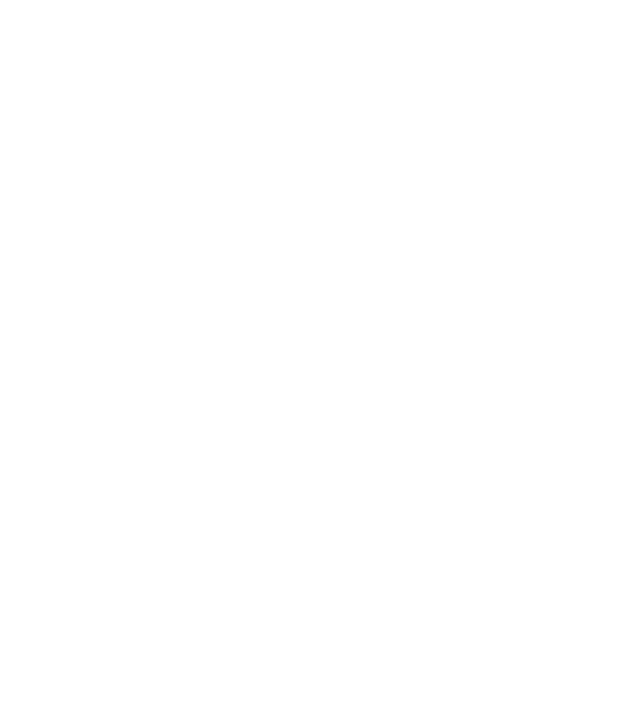
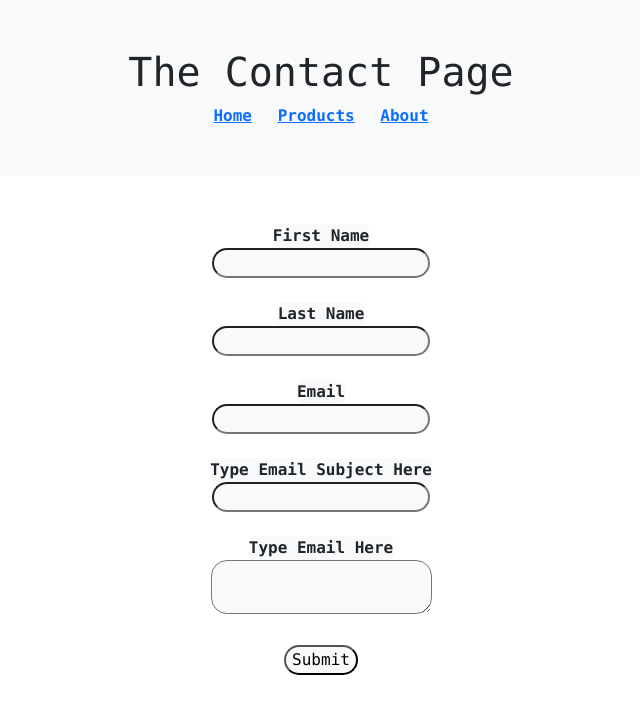
Before and after one commit to Brayn-Meyer/exercise4-html-bootstrap, a plain HTML site: page contact.html in a window 1280 px wide. Shown: the whole page, without its empty margins (319-959 px from the left). Drawn offline with nearby package versions, Linux system fonts and the light colour scheme.

Commit message:
Added the about and contact pages.

```diff
--- a/contact.html
+++ b/contact.html
@@ -6,7 +6,38 @@
     <title>The Shoe Store - Contact</title>
     <link href="https://cdn.jsdelivr.net/npm/bootstrap@5.3.6/dist/css/bootstrap.min.css" rel="stylesheet" integrity="sha384-4Q6Gf2aSP4eDXB8Miphtr37CMZZQ5oXLH2yaXMJ2w8e2ZtHTl7GptT4jmndRuHDT" crossorigin="anonymous">
 </head>
-<body>
+<body class="font-monospace fw-bold">
+    <header class="container text-center bg-light bg-gradient rounded-bottom-4">
+        <div class="py-5 mb-5">
+            <h1 >The Contact Page</h1>
+            <a href="./index.html" class="px-2">Home</a>
+            <a href="./products.html" class="px-2">Products</a>
+            <a href="./about.html" class="px-2">About</a>
+        </div>
+    </header>
+    <main>
+        <div class="container text-center">
+            <form action="https://formspree.io/f/xpwzpzrd" method="post">
+                <label for="first_name" class="bg-light bg-gradient rounded-2">  First Name  </label><br>
+                <input type="text" name="first_name" id="first_name" class="bg-light bg-gradient rounded-4"><br><br>
+
+                <label for="last_name" class="bg-light bg-gradient rounded-2">  Last Name  </label><br>
+                <input type="text" name="last_name" id="last_name" class="bg-light bg-gradient rounded-4"><br><br>
+
+                <label for="email" class="bg-light bg-gradient rounded-2">  Email  </label><br>
+                <input type="text" name="email" id="email" class="bg-light bg-gradient rounded-4"><br><br>
+
+                <label for="emailsubject" class="bg-light bg-gradient rounded-2">  Type Email Subject Here  </label><br>
+                <input type="text" name="emailsubject" class="bg-light bg-gradient rounded-4"><br><br>
+
+                <label for="emailbox" class="bg-light bg-gradient rounded-2">  Type Email Here  </label><br>
+                <textarea name="emailbox" id="" class="bg-light bg-gradient rounded-4"></textarea><br><br>
+
+                <button class="bg-light bg-gradient rounded-4">  Submit  </button><br><br>
+            </form>
+        </div>
+    </main>
+    <footer class="vh-100"></footer>
     <script src="https://cdn.jsdelivr.net/npm/bootstrap@5.3.6/dist/js/bootstrap.bundle.min.js" integrity="sha384-j1CDi7MgGQ12Z7Qab0qlWQ/Qqz24Gc6BM0thvEMVjHnfYGF0rmFCozFSxQBxwHKO" crossorigin="anonymous"></script>
 </body>
 </html>
```
Also changed, not shown: about.html (+17 -1 lines), index.html (+1 -0 lines), products.html (+1 -1 lines).
